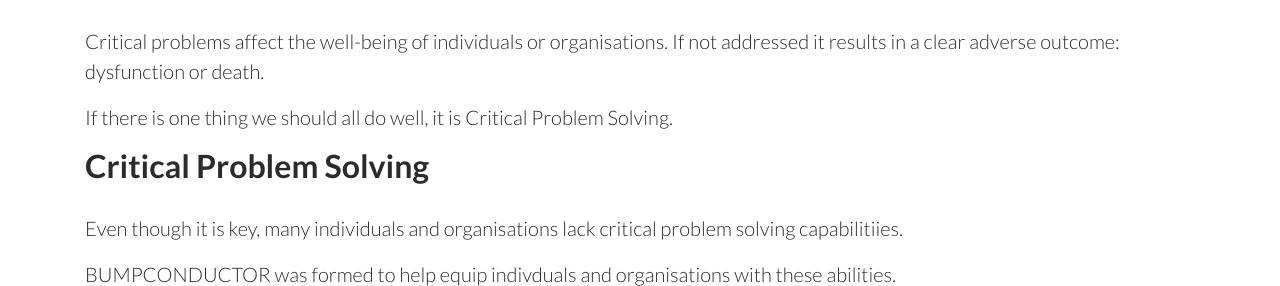
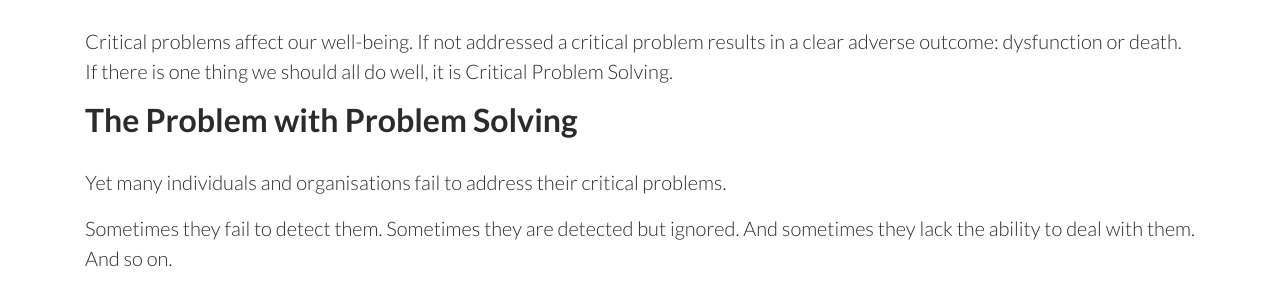
Before and after one commit to BumpConductor/BUMPconductor.github.io, a website: page index.html in a window 1280 px wide. Shown: the part 665-951 px from the top of the page. Drawn offline with Linux system fonts and the light colour scheme.

Commit message:
Update index.html

```diff
--- a/index.html
+++ b/index.html
@@ -76,8 +76,9 @@
             <div class='row'>
                 <div class="col-lg-12">
                 <h2 class="section-heading">Why</h2>
-                <p class="lead">Critical problems affect the well-being of individuals or organisations. If not addressed it results in a clear adverse outcome: dysfunction or death.<p>
-                <p class="lead">If there is one thing we should all do well, it is Critical Problem Solving.</p>
+                <p class="lead">Critical problems affect our well-being.
+                    If not addressed a critical problem results in a clear adverse outcome: dysfunction or death.
+                    If there is one thing we should all do well, it is Critical Problem Solving.<p>
                 </div>
            </div>
         </div>
@@ -87,10 +88,11 @@
         <div class="container">
             <div class='row'>
                 <div class="col-lg-12">
-                 <h2 class="section-heading">Critical Problem Solving</h2>
-                <p class="lead">Even though it is key, many individuals and organisations lack critical problem solving capabilitiies.</p>
-                <p class="lead">BUMPCONDUCTOR was formed to help equip indivduals and organisations with these abilities.</p>
-                <h3 class="section-heading">What are BUMPS?</h3>
+                 <h2 class="section-heading">The Problem with Problem Solving</h2>
+                <p class="lead">Yet many individuals and organisations fail to address their critical problems.</p>
+                <p class="lead">Sometimes they fail to detect them. Sometimes they are detected but ignored. And sometimes they lack the ability to deal with them. And so on.</p>
+                    <p class="lead">Critical Problem Solving remains a critical yet difficult task. Here at BUMPCONDUCTOR we working hard to try to improve this situation. How? We are "Problem-Solving Problem Solving".</p>
+                 <h3 class="section-heading">What are BUMPS?</h3>
                 <p class="lead">BUMPS are Big Unsolved Meaningful Problems worth Solving®. It provides a unique way to think about complex problem spaces.</p>
                 <p class="lead">BUMPS are the foundation block upon which we are building our solutions</p>
                 <p class="lead">We hope it can also help you better visualise, analyse, and communicate complex problem scenarios.</p>
```
